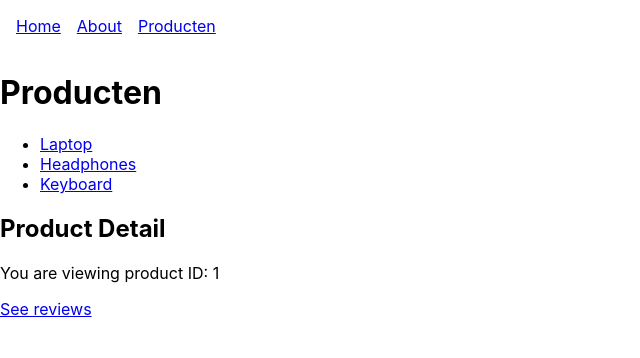
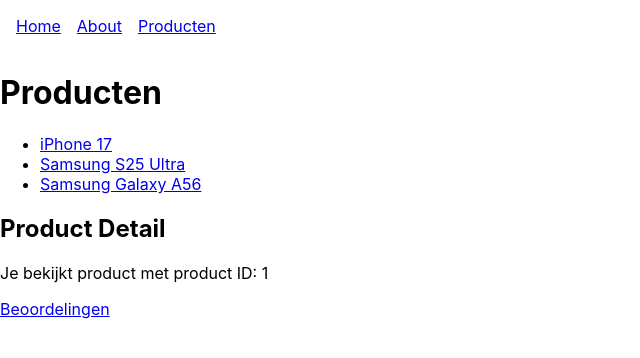
Before and after one commit to woutersRJJ/router, a React (Create React App) app: page /#/products/1 in a window 1280 px wide. Shown: the top 358 px of the page, without its empty margins (0-640 px from the left). Built offline with nearby package versions, Linux system fonts and the light colour scheme.

Commit message:
Nederlands

```diff
--- a/package.json
+++ b/package.json
@@ -12,6 +12,7 @@
     "gh-pages": "^6.3.0",
     "react": "^19.2.3",
     "react-dom": "^19.2.3",
+    "react-icons": "^5.5.0",
     "react-router-dom": "^7.12.0",
     "react-scripts": "5.0.1",
     "web-vitals": "^2.1.4"
--- a/src/ProductDetail.js
+++ b/src/ProductDetail.js
@@ -6,9 +6,9 @@
     return (
         <div style={{ marginTop: "1rem" }}>
             <h2>Product Detail</h2>
-            <p>You are viewing product ID: {id}</p>
+            <p>Je bekijkt product met product ID: {id}</p>
 
-            <Link to="reviews">See reviews</Link>
+            <Link to="reviews">Beoordelingen</Link>
 
             <Outlet/>
         </div>
--- a/src/ProductReviews.js
+++ b/src/ProductReviews.js
@@ -6,7 +6,7 @@
 
     return (
         <div style={{ marginTop: "1rem" }}>
-            <h2>Reviews for product {id}</h2>
+            <h2>Beoordelingen voor product {id}</h2>
 
             {reviews.length === 0 && <p>No reviews yet.</p>}
 
@@ -14,7 +14,6 @@
                 <div key={index} style={{ marginBottom: "1rem" }}>
                     <strong>{review.author}</strong> — {review.rating}/5
                     <p>{review.text}</p>
-
                 </div>
             ))}
         </div>
--- a/src/data/data.js
+++ b/src/data/data.js
@@ -1,26 +1,26 @@
 export const PRODUCT_DATA = [
     {
         id: 1,
-        name: "Laptop",
+        name: "iPhone 17",
         reviews: [
-            {productID: 1, author: "Alice", rating: 5, text: "Amazing product!"},
-            {productID: 1, author: "Bob", rating: 4, text: "Pretty good overall."}
+            {productID: 1, author: "Els", rating: 5, text: "Geweldig apparaat!"},
+            {productID: 1, author: "Mike", rating: 4, text: "Zeert tevreden over mijn toestel."}
         ]
     },
     {
         id: 2,
-        name: "Headphones",
+        name: "Samsung S25 Ultra",
         reviews: [
-            {productID: 2, author: "Donald", rating: 4, text: "I can recommend this product."},
-            {productID: 2, author: "Ronald", rating: 3, text: "Kan slechter."}
+            {productID: 2, author: "Eefje", rating: 4, text: "Ik kan dit toestel ten zeerste aanbevelen!."},
+            {productID: 2, author: "Koen", rating: 3, text: "Zeer geschikt om mooie foto's te maken"}
         ]
     },
     {
         id: 3,
-        name: "Keyboard",
+        name: "Samsung Galaxy A56",
         reviews: [
-            {productID: 3, author: "Rick", rating: 1, text: "Poor quality."},
-            {productID: 3, author: "Mike", rating: 2, text: "Not really what I expected."}
+            {productID: 3, author: "Sandy", rating: 2, text: "Ben niet overtuigd."},
+            {productID: 3, author: "Luk", rating: 1, text: "Heb spijt dat ik dit toestel gekocht heb."}
         ]
     }
 ]
```
Also changed, not shown: 1 other file (tests, documents, lock files or other folders).
